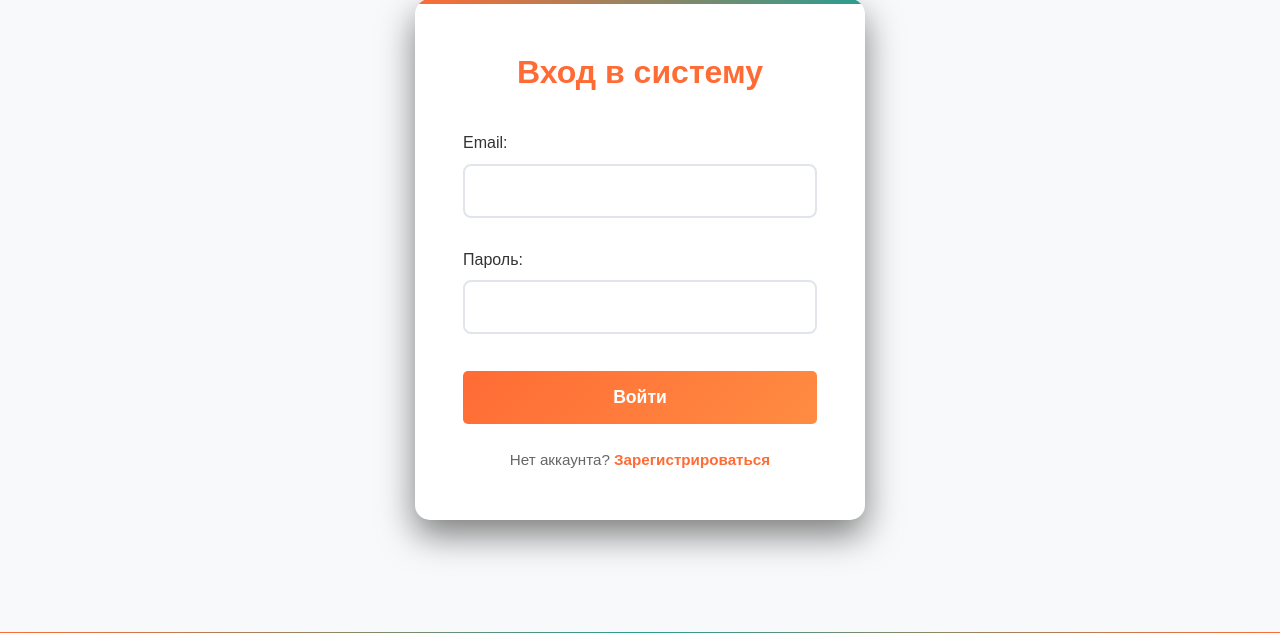
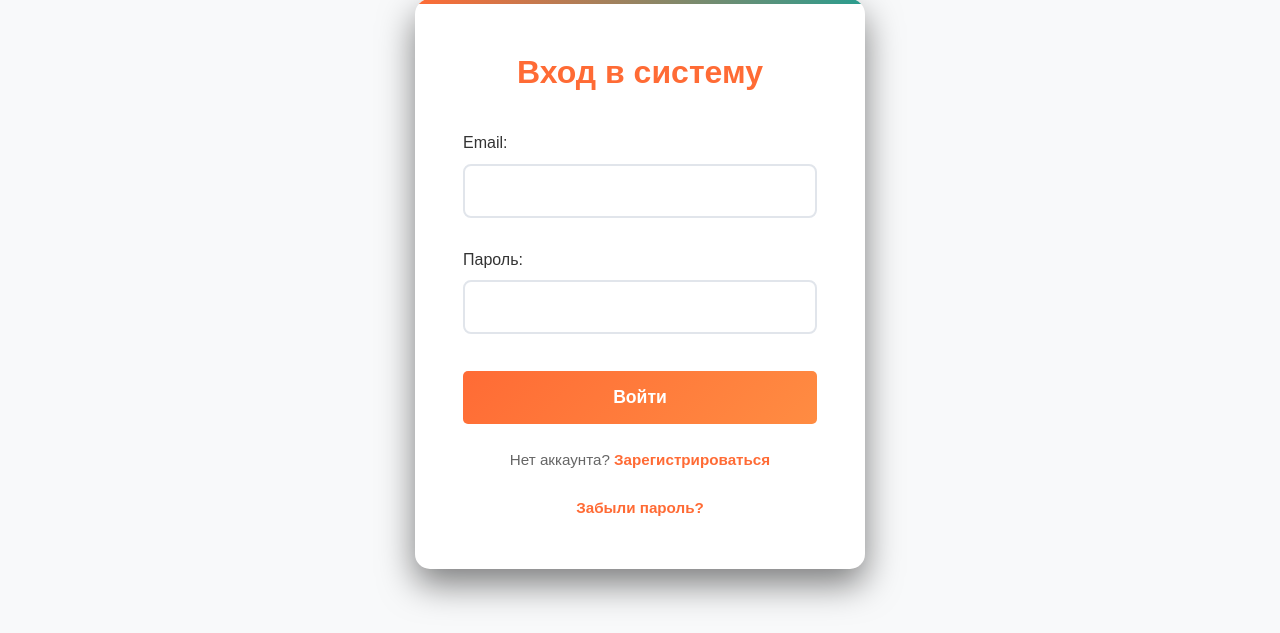
Before and after one commit to Wonderful-Web-Developer/curs-project, a PHP site: page /login.php in a window 1280 px wide. Shown: the part 146-779 px from the top of the page. Run offline with PHP 8.4, Linux system fonts and the light colour scheme; data comes from the database, SQL or seed files in the repository; some web fonts are replaced.

Commit message:
password_reset

```diff
--- a/public/login.php
+++ b/public/login.php
@@ -82,6 +82,9 @@ require_once 'includes/header.php';
             <p class="auth-link">
                 Нет аккаунта? <a href="/register.php">Зарегистрироваться</a>
             </p>
+            <p class="auth-link">
+                <a href="/forgot_password.php">Забыли пароль?</a>
+            </p>
         </form>
     </div>
 </div>
```
